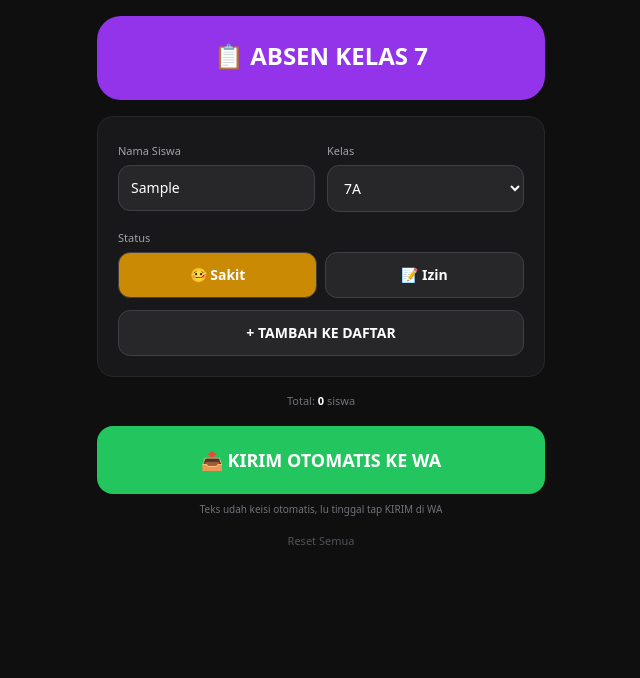
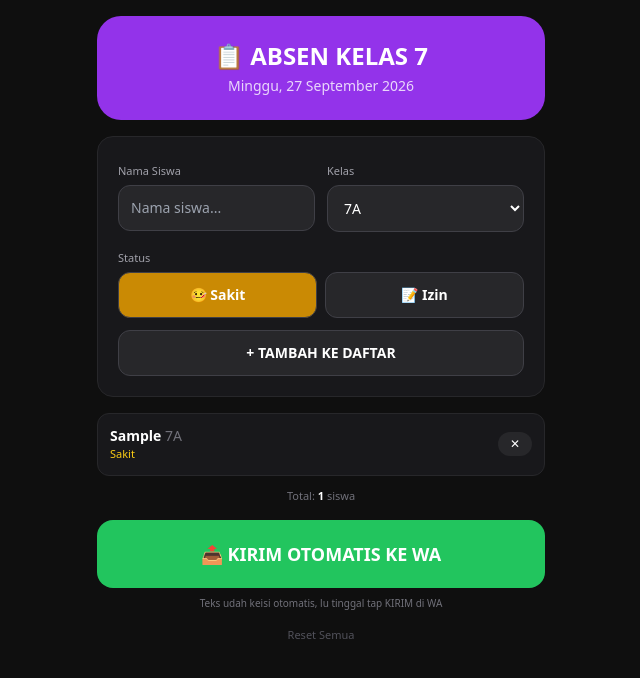
Before and after one commit to absensi-kelas-7/absensi-siswa, a plain HTML site: page index.html in a window 1280 px wide. Both pictures are taken after typing "Sample" into the empty fields and a click on the button "+ TAMBAH KE DAFTAR". Shown: the whole page, without its empty margins (319-959 px from the left). Drawn offline with nearby package versions, Linux system fonts and the light colour scheme.

Commit message:
Update index.html

```diff
--- a/index.html
+++ b/index.html
@@ -49,20 +49,44 @@
 <script>
 const LINK_GRUP = "https://chat.whatsapp.com/Ix9OeiN9pbgF0KwvXJZ5Wc";
 let data = [];
-document.getElementById('tgl').innerText = new Date().toLocaleDateString('id-ID', {weekday:'long', day:'numeric',
-      function kirim(){
-  let tgl = new Date().toLocaleDateString('id-ID', {weekday:'long', day:'numeric', month:'long', year:'numeric'});
+document.getElementById('tgl').innerText = new Date().toLocaleDateString('id-ID', {weekday:'long', day:'numeric', month:'long', year:'numeric'});
 
-  // KALO LUPA TAMBAH KE DAFTAR, AMBIL LANGSUNG DARI FORM
+function tambah(){
+  let nama = document.getElementById('nama').value.trim();
+  let kelas = document.getElementById('kelas').value;
+  let status = document.querySelector('input[name="status"]:checked').value;
+  if(!nama) return alert('Isi nama dulu pung!');
+  data.push({nama, kelas, status});
+  document.getElementById('nama').value='';
+  render();
+}
+function render(){
+  let list = document.getElementById('list');
+  list.innerHTML='';
+  data.forEach((d,i)=>{
+    let color = d.status=='Sakit'?'text-yellow-400':'text-blue-400';
+    list.innerHTML+=`<div class="flex justify-between items-center bg-zinc-900 p-3 rounded-xl border border-zinc-800"><div><p class="text-sm font-bold">${d.nama} <span class="text-zinc-500 font-normal">${d.kelas}</span></p><p class="text-[11px] ${color}">${d.status}</p></div><button onclick="hapus(${i})" class="bg-zinc-800 px-3 py-1 rounded-full text-xs">✕</button></div>`;
+  });
+  document.getElementById('total').innerText=data.length;
+}
+function hapus(i){ data.splice(i,1); render(); }
+function resetAll(){ if(confirm('Hapus semua?')){ data=[]; render(); } }
+
+function kirim(){
   if(data.length==0){
     let nama = document.getElementById('nama').value.trim();
     let kelas = document.getElementById('kelas').value;
     let status = document.querySelector('input[name="status"]:checked').value;
     if(!nama) return alert('Isi nama dulu pung!');
     data.push({nama, kelas, status});
+    render();
   }
-
+  let tgl = new Date().toLocaleDateString('id-ID', {weekday:'long', day:'numeric', month:'long', year:'numeric'});
   let listGabung = data.map((d,i)=> `${i+1}. ${d.nama} - ${d.kelas} (${d.status})`).join('\n');
-  let pesan = `📋 *ABSENSI KELAS 7 (7A-7D)*\n📅 ${tgl}\n━━━━━━━━━━━━\n\n📝 *DAFTAR TIDAK MASUK (${data.length} siswa):*\n${listGabung}`;
-  navigator.clipboard.writeText(pesan).then(()=>{ window.open(LINK_GRUP, '_blank'); });
-                                                                                   }
+  let pesan = `📋 *ABSENSI KELAS 7 (7A-7D)*\n📅 ${tgl}\n━━━━━━━━━━━━\n\n📝 *DAFTAR TIDAK MASUK (${data.length} siswa):*\n${listGabung}\n\nLink Grup: ${LINK_GRUP}`;
+  let url = `https://wa.me/?text=${encodeURIComponent(pesan)}`;
+  window.open(url, '_blank');
+}
+</script>
+</body>
+</html>
```
